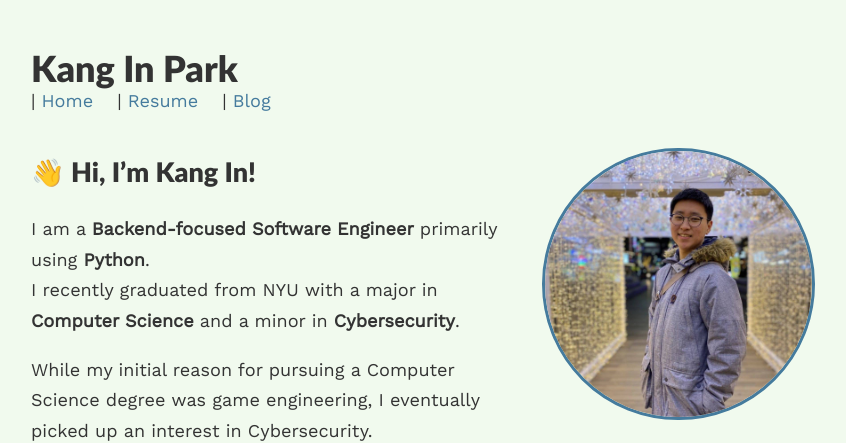
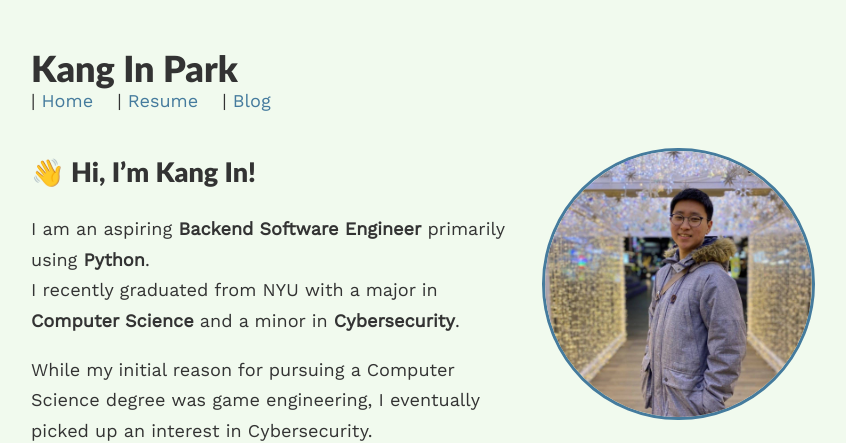
Before and after one commit to kip218/blog, a Jekyll site: the page built from index.md, in a window 1280 px wide. Shown: the top 443 px of the page, without its empty margins (209-1055 px from the left). Built offline with Jekyll 4.4.1, drawn with Linux system fonts in a browser that asks for light colours; nearby versions of some CDN libraries; our own code applies the rules of GitHub Pages for plain Markdown files.

Commit message:
change front page

```diff
--- a/index.md
+++ b/index.md
@@ -9,7 +9,7 @@ published: true
 
 
 # 👋 Hi, I'm Kang In!
-I am a **Backend-focused Software Engineer** primarily using **Python**. \\
+I am an aspiring **Backend Software Engineer** primarily using **Python**. \\
 I recently graduated from NYU with a major in **Computer Science** and a minor in **Cybersecurity**.
 
 While my initial reason for pursuing a Computer Science degree was game engineering, I eventually picked up an interest in Cybersecurity. \\
```
